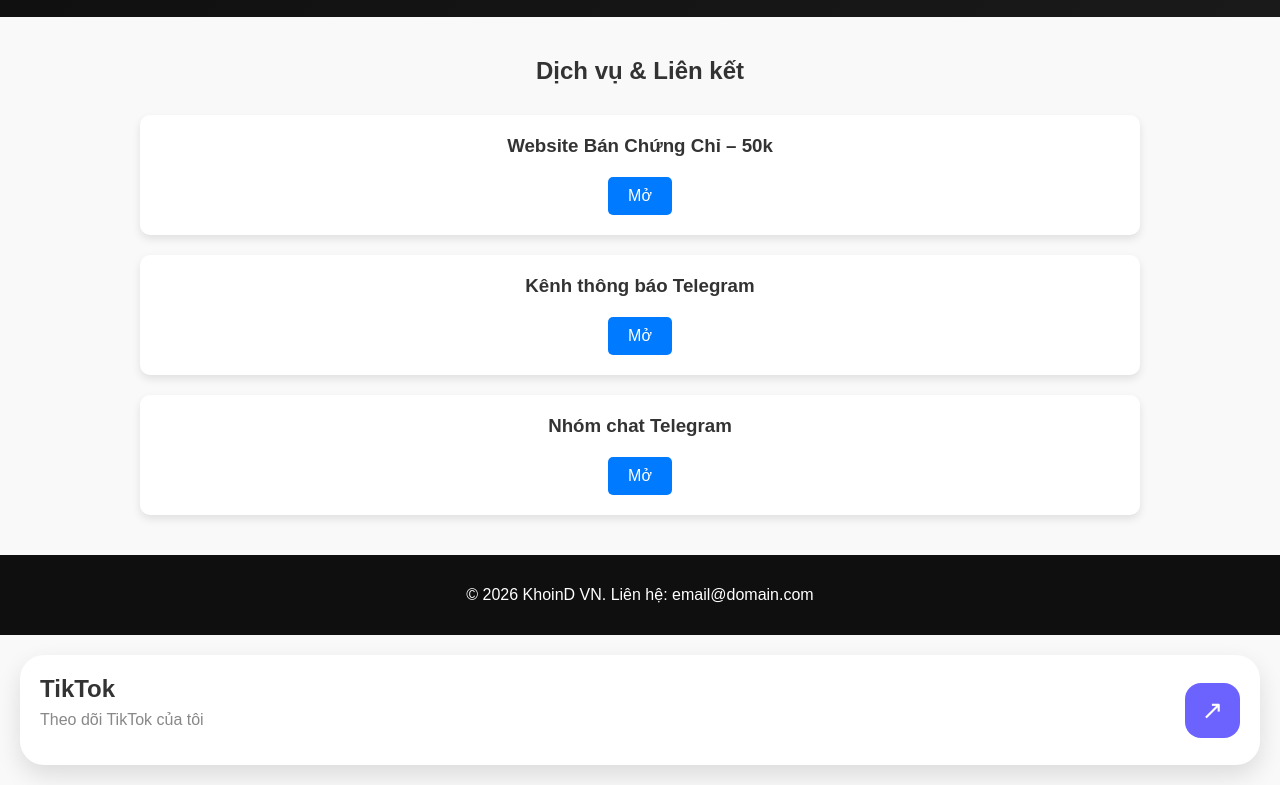
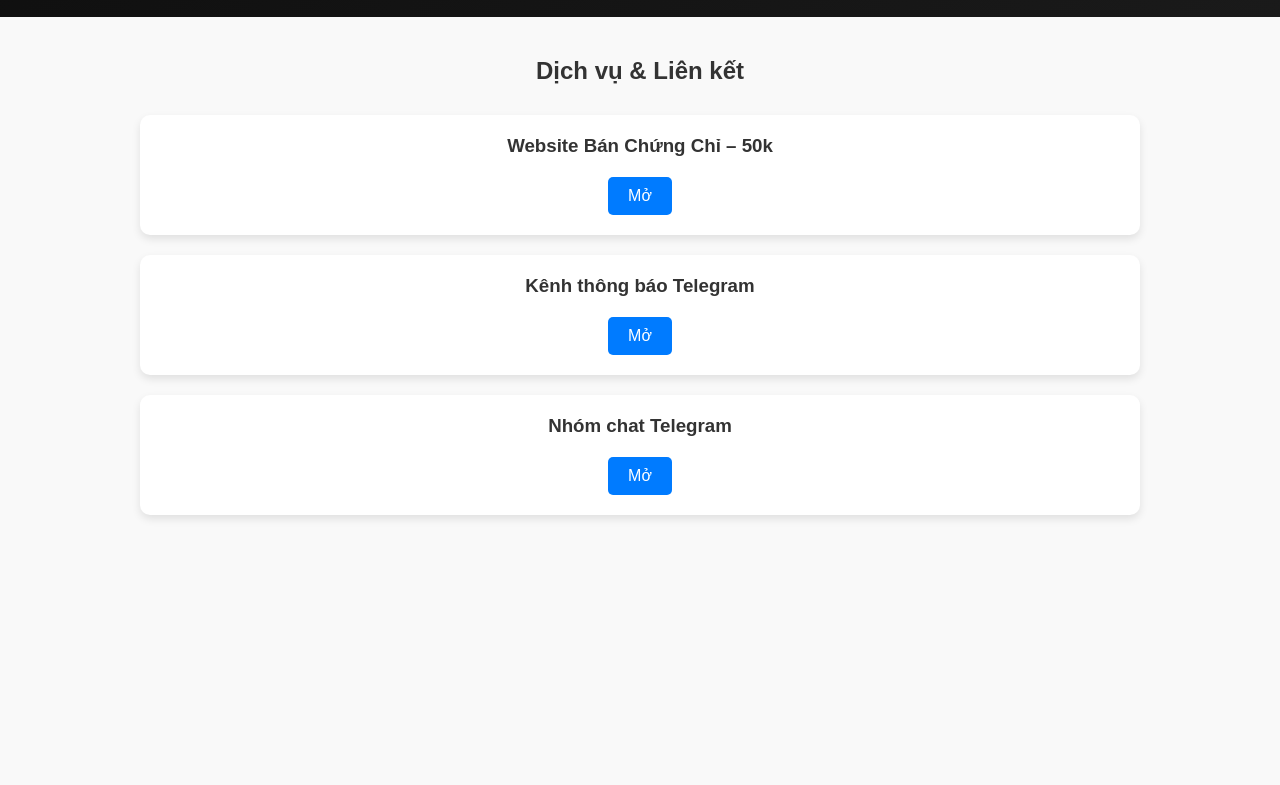
Before and after one commit to phamhoangkhoi123/vuive, a plain HTML site: page index.html in a window 1280 px wide. Shown: the part 107-892 px from the top of the page. After the commit the page ends 800 px from the top, so only its background shows below. Drawn offline with Linux system fonts and the light colour scheme.

Commit message:
Add files via upload

```diff
--- a/index.html
+++ b/index.html
@@ -29,20 +29,4 @@
             <h3>Nhóm chat Telegram</h3>
             <a href="https://example.com/service3" target="_blank">Mở</a>
         </div>
-        <!-- Thêm các dịch vụ khác tương tự -->
-    </section>
-    <footer>
-        <p>© 2026 KhoinD VN. Liên hệ: email@domain.com</p>
-    </footer>
-</body>
-</html>
-<div class="service-card">
-    <div class="service-info">
-        <h3>TikTok</h3>
-        <p>Theo dõi TikTok của tôi</p>
-    </div>
-
-    <a href="https://www.tiktok.com/@tenban" class="open-btn" target="_blank">
-        ↗
-    </a>
-</div>
+        <!-- Thêm
```
Also changed, not shown: script.js (added).
